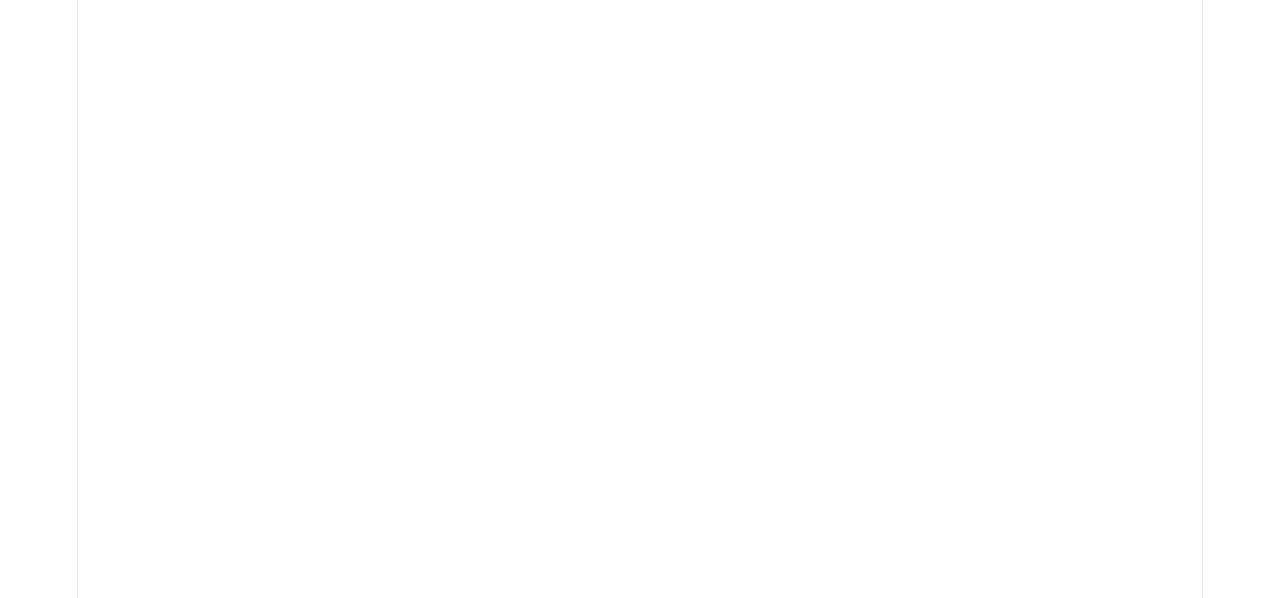
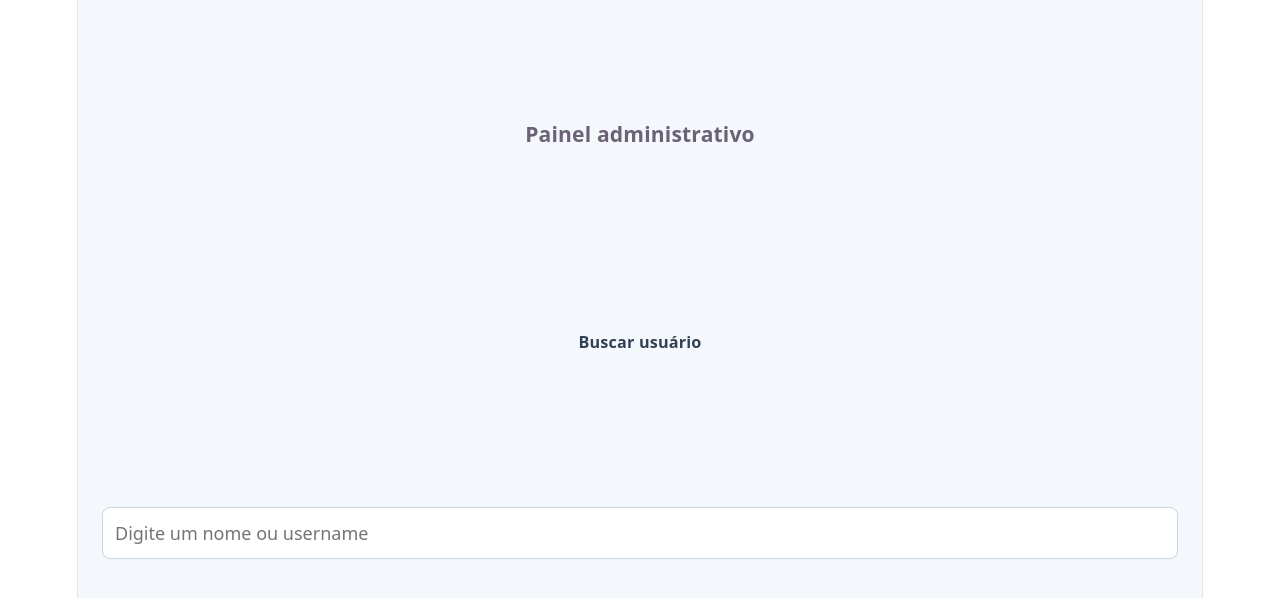
Before and after one commit to pedrowjy-hub/projeto-3-frontend, a React (Vite) app: page /admin in a window 1280 px wide. Before the commit this address had no page. Shown: the top 598 px of the page. Built offline with nearby package versions, Linux system fonts and the light colour scheme; no server answers.

Commit message:
busca de usuarios no painel admin feito, mas muito feio ainda

```diff
--- a/src/App.jsx
+++ b/src/App.jsx
@@ -1,10 +1,12 @@
 import { Routes,Route } from "react-router";
 import Login from "./pages/Login";
+import PainelAdmin from "./pages/Admin";
 
 function App() {
   return (
     <Routes>
       <Route path="/login" element={<Login />} />
+      <Route path="/admin" element={<PainelAdmin />} />
     </Routes>
   );
 }
--- /dev/null
+++ b/src/pages/Admin/index.jsx
@@ -0,0 +1,61 @@
+import { useState, useEffect } from "react";
+
+export default function PainelAdmin() {
+    const [usuarios, setUsuarios] = useState([]);
+    const [busca, setBusca] = useState("");
+
+    useEffect(() => {
+        async function carregarUsuarios() {
+            try {
+                const resposta = await fetch("http://127.0.0.1:5000/usuarios");
+
+                if (!resposta.ok) {
+                    throw new Error("Não foi possível carregar os usuários");
+                }
+
+                const dados = await resposta.json();
+                setUsuarios(dados);
+            } catch (erro) {
+                console.error("Erro ao buscar usuários:", erro);
+            }
+        }
+
+        carregarUsuarios();
+    }, []);
+
+    const usuariosFiltrados = usuarios.filter((usuario) => {
+        const termo = busca.trim().toLowerCase();
+
+        return (
+            usuario.nome.toLowerCase().includes(termo) ||
+            usuario.username.toLowerCase().includes(termo)
+        );
+    });
+
+
+    return (
+        <main>
+            <h3>Painel administrativo</h3>
+
+            <label htmlFor="busca">Buscar usuário</label>
+            <input
+                id="busca"
+                type="search"
+                placeholder="Digite um nome ou username"
+                value={busca}
+                onChange={(event) => setBusca(event.target.value)}
+            />
+
+            <ul>
+                {usuariosFiltrados.map((usuario) => (
+                    <li key={usuario.username}>
+                        {usuario.nome} - {usuario.username}
+                    </li>
+                ))}
+            </ul>
+            {busca.trim() !== "" && usuariosFiltrados.length === 0 && (
+                <p>Nenhum usuário encontrado.</p>
+            )}
+        </main>
+    );
+}
```
